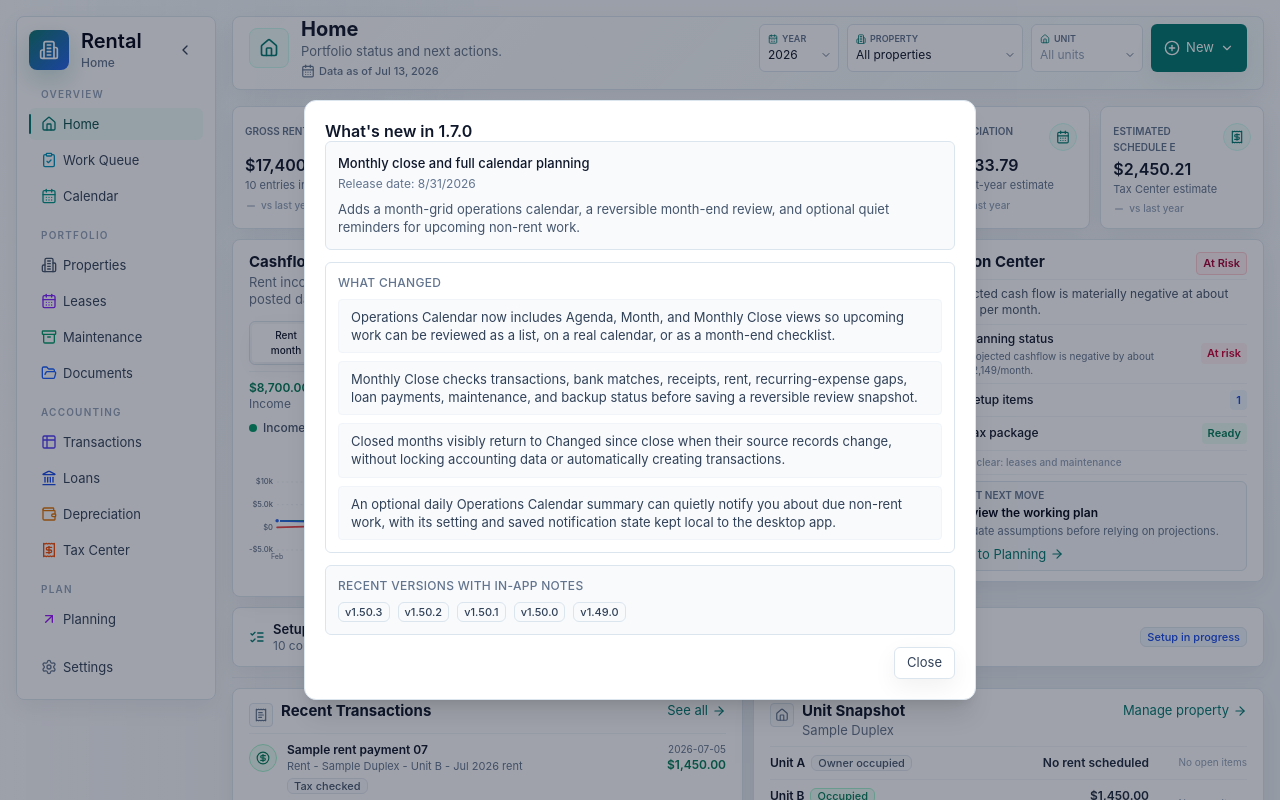
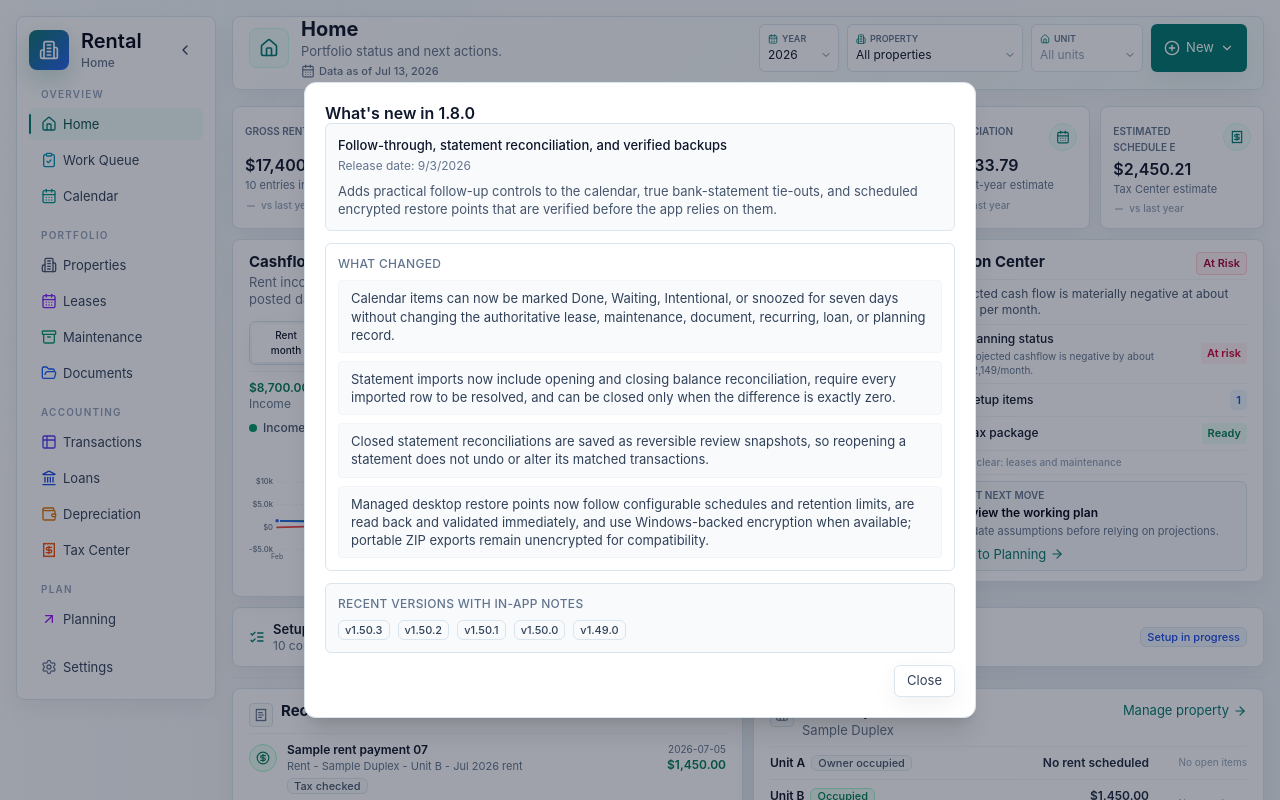
Before and after one commit to contend7-gif/Rental-Tracker-Beta, a React (Vite) app: page / in a window 1280 px wide. Shown: the top 800 px of the page. Built offline with nearby package versions, Linux system fonts and the light colour scheme.

Commit message:
Release Beta v1.8.0

```diff
--- a/package.json
+++ b/package.json
@@ -1,7 +1,7 @@
 {
   "name": "rental-tracker-beta",
   "private": true,
-  "version": "1.7.0",
+  "version": "1.8.0",
   "type": "module",
   "scripts": {
     "dev": "vite",
--- a/src/domain/releaseNotes.ts
+++ b/src/domain/releaseNotes.ts
@@ -7,6 +7,18 @@ export type ReleaseNotesEntry = {
 };
 
 export const RELEASE_NOTES: ReleaseNotesEntry[] = [
+  {
+    version: "1.8.0",
+    releaseDate: "2026-09-03",
+    title: "Follow-through, statement reconciliation, and verified backups",
+    summary: "Adds practical follow-up controls to the calendar, true bank-statement tie-outs, and scheduled encrypted restore points that are verified before the app relies on them.",
+    changes: [
+      "Calendar items can now be marked Done, Waiting, Intentional, or snoozed for seven days without changing the authoritative lease, maintenance, document, recurring, loan, or planning record.",
+      "Statement imports now include opening and closing balance reconciliation, require every imported row to be resolved, and can be closed only when the difference is exactly zero.",
+      "Closed statement reconciliations are saved as reversible review snapshots, so reopening a statement does not undo or alter its matched transactions.",
+      "Managed desktop restore points now follow configurable schedules and retention limits, are read back and validated immediately, and use Windows-backed encryption when available; portable ZIP exports remain unencrypted for compatibility.",
+    ],
+  },
   {
     version: "1.7.0",
     releaseDate: "2026-08-31",
```
Also changed, not shown: 1 other file (tests, documents, lock files or other folders).
